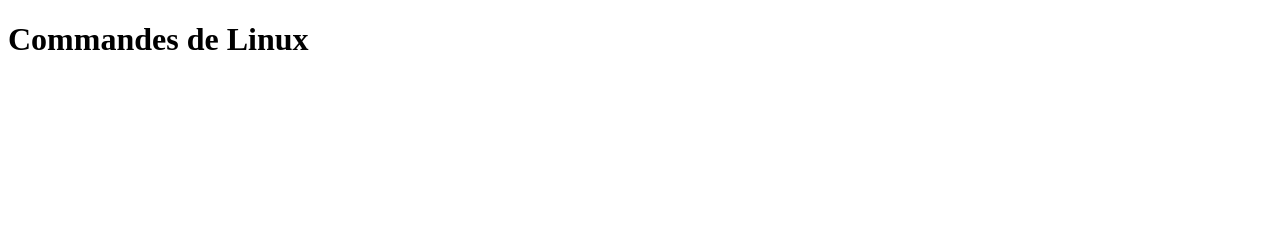
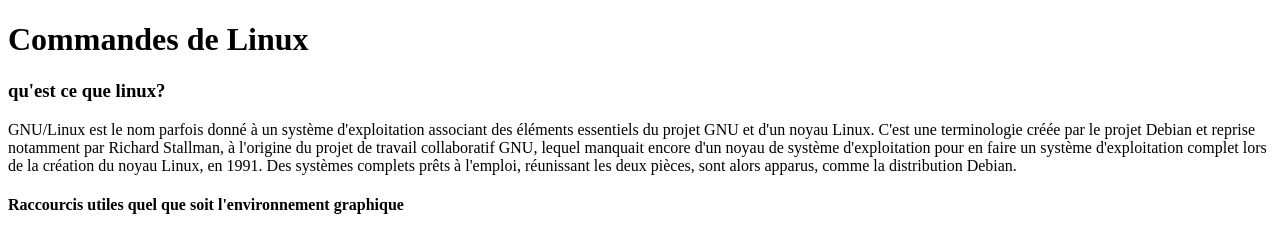
Before and after one commit to nabz59/projetraccourci, a plain HTML site: page projetraccourci.html in a window 1280 px wide. Drawn offline with Linux system fonts and the light colour scheme.

Commit message:
ajout de paragraphe 1

```diff
--- a/projetraccourci.html
+++ b/projetraccourci.html
@@ -12,6 +12,15 @@
 
 <h1><strong>Commandes de Linux</strong></h1>
 
+<h3>qu'est ce que linux?</h3>
+
+<p>GNU/Linux est le nom parfois donné à un système d'exploitation associant des éléments essentiels du projet GNU et d'un noyau Linux. C'est une terminologie créée par le projet Debian et reprise notamment par Richard Stallman, à l'origine du projet de travail collaboratif GNU, lequel manquait encore d'un noyau de système d'exploitation pour en faire un système d'exploitation complet lors de la création du noyau Linux, en 1991. Des systèmes complets prêts à l'emploi, réunissant les deux pièces, sont alors apparus, comme la distribution Debian.
+</p>
+
+<h4>Raccourcis utiles quel que soit l'environnement graphique</h4>
+
+
+
 
 
 </body>
```
